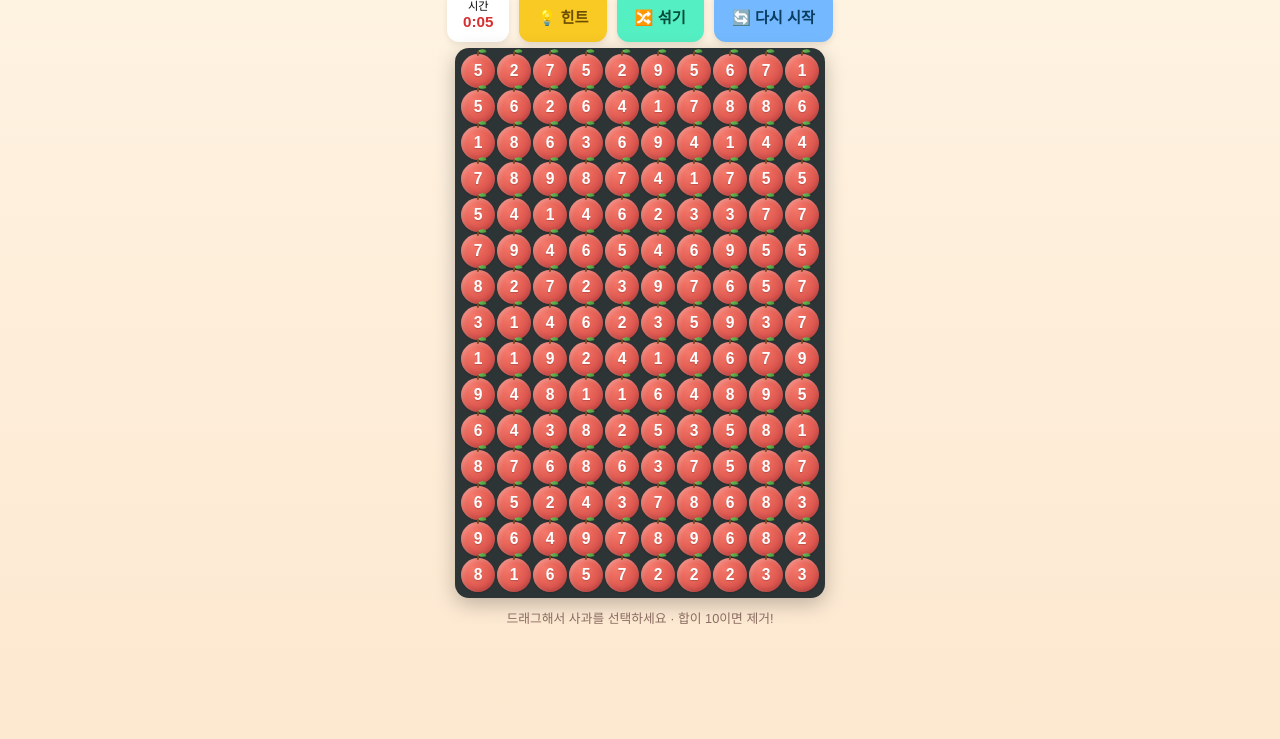
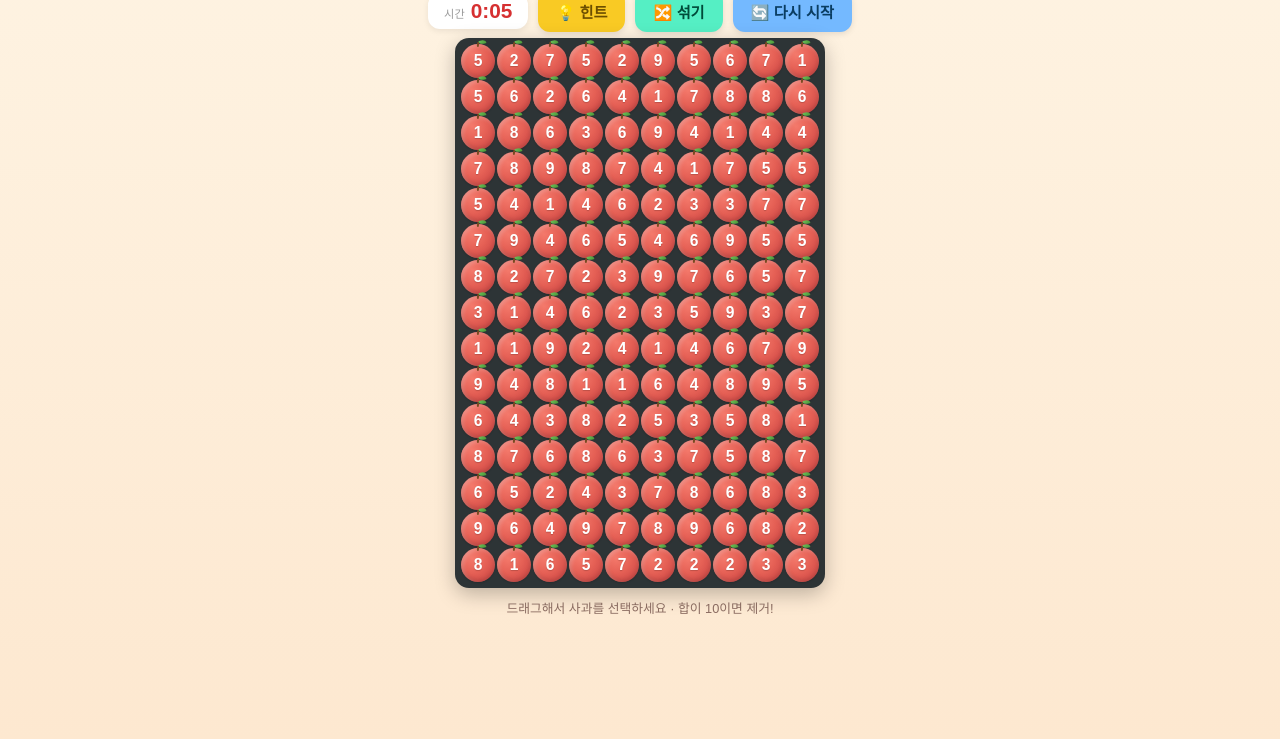
Before and after one commit to labyrinth30/apple-game, a website: page public/index.html in a window 1280 px wide. Shown: the part 61-800 px from the top of the page. Drawn offline with Linux system fonts and the light colour scheme.

Commit message:
style: 시간 박스 가로 배치 (시간 라벨·숫자 한 줄) + HUD/버튼 높이 원복
- 박스 내부를	row → column(가로) 배치로 라벨·숫자 나란히, 높이 자연스럽게 버튼과 비슷해짐
- .hud align-items center + 버튼 원래 패딩(10px 18px)으로 롤백

```diff
--- a/public/index.html
+++ b/public/index.html
@@ -26,17 +26,14 @@
   /* 게임판 전체(+페이지 전체)에서 드래그 전용 — 손가락이 페이지를 당기지 않음 */
   html, body, #board { touch-action: none; }
   h1 { font-size: 1.5rem; color: #d63031; margin: 6px 0; }
-  .hud { display: flex; gap: 10px; align-items: stretch; margin-bottom: 10px; flex-wrap: wrap; justify-content: center; }
+  .hud { display: flex; gap: 10px; align-items: center; margin-bottom: 10px; flex-wrap: wrap; justify-content: center; }
   .hud .box {
-    background: #fff; border-radius: 12px;
-    box-shadow: 0 2px 6px rgba(0,0,0,.08); text-align: center;
-    display: flex; flex-direction: column; justify-content: center;
-    /* 버튼과 정확히 같은 높이 버ケット: 패딩(위아래 clamp) + 라인높이 동일화 */
-    padding: clamp(6px, 1.8vw, 10px) 16px clamp(6px, 1.8vw, 10px) 16px;
+    background: #fff; border-radius: 12px; padding: 6px 16px;
+    box-shadow: 0 2px 6px rgba(0,0,0,.08);
+    display: flex; flex-direction: row; align-items: baseline; gap: 6px;
   }
-  .hud .label { font-size: .7rem; line-height: 1.2; }
-  .hud .value { font-size: clamp(.75rem, 2.8vw, .95rem); line-height: 1.2; font-weight: 700; color: #d63031; }
-  /* 버튼과 같은 계산된 높이를 갖도록 .value의 글자 크기도 버튼 폰트에 맞춤 */
+  .hud .label { font-size: .7rem; color: #999; }
+  .hud .value { font-size: 1.3rem; font-weight: 700; color: #d63031; }
   button {
     border: none; border-radius: 12px; padding: 10px 18px;
     font-size: .95rem; font-weight: 700; cursor: pointer;
```
